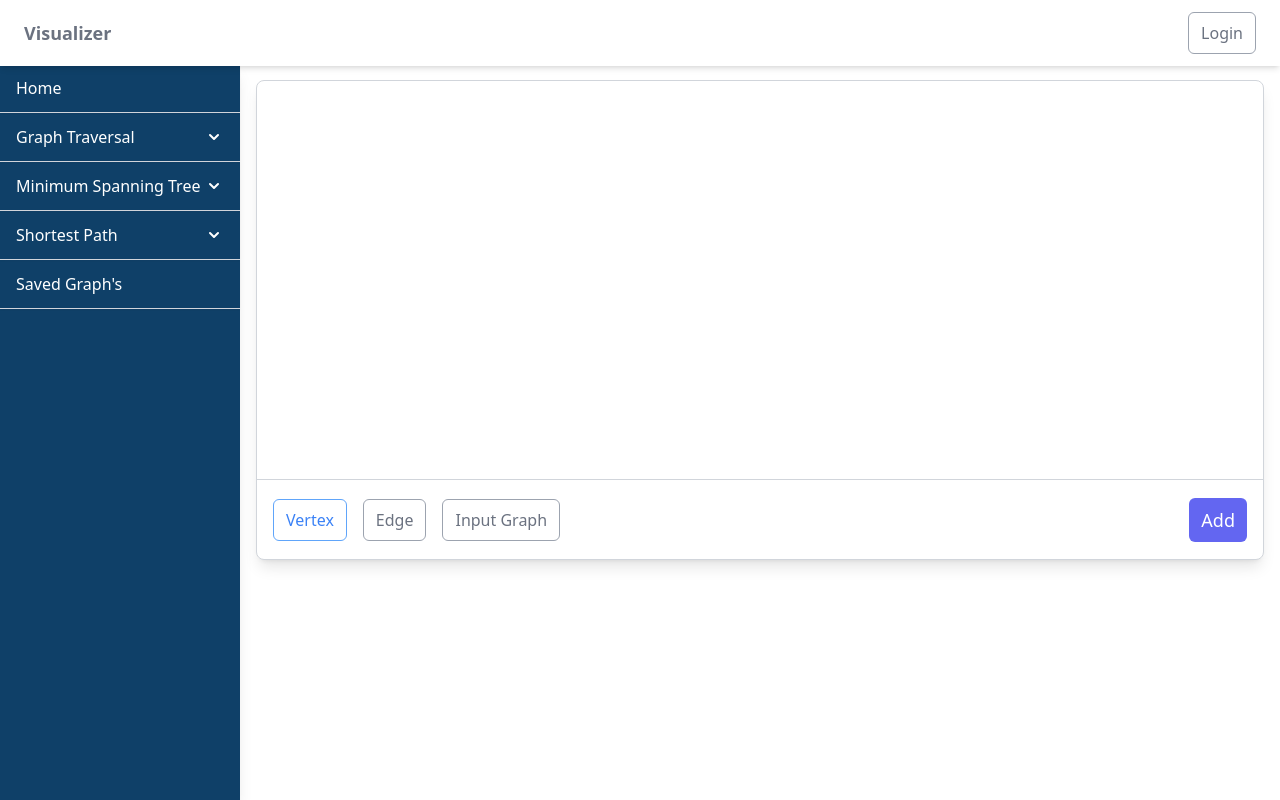
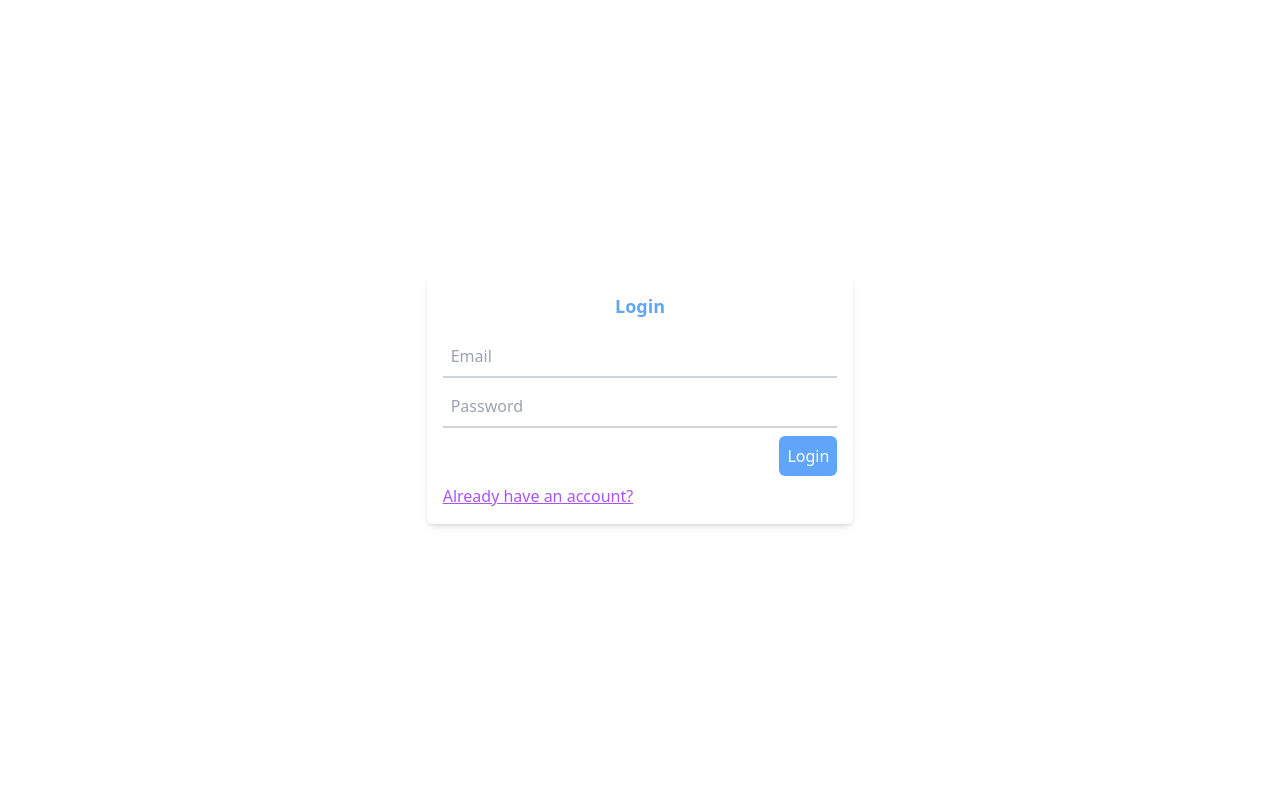
Before and after one commit to ArindamManna/visualizer, a React (Create React App) app: page / in a window 1280 px wide. Built offline with nearby package versions, Linux system fonts and the light colour scheme.

Commit message:
login logout

```diff
--- a/package.json
+++ b/package.json
@@ -7,6 +7,7 @@
     "@testing-library/jest-dom": "^5.16.5",
     "@testing-library/react": "^13.4.0",
     "@testing-library/user-event": "^13.5.0",
+    "axios": "^1.4.0",
     "react": "^18.2.0",
     "react-dom": "^18.2.0",
     "react-icons": "^4.8.0",
--- /dev/null
+++ b/src/Api/ApiHelperfunction.js
@@ -0,0 +1,41 @@
+import axios from "axios";
+
+
+let API_URL = "";
+
+let hostname = window.location.hostname;
+if (hostname == "localhost" || hostname == "127.0.0.1") {
+  // API_URL = "http://localhost:9000/api/v1/";
+  API_URL = "http://localhost:4000/api/";
+}
+export { API_URL };
+
+export const ApiHelperFunction = async (data) => {
+  const { urlPath, method, formData } = data;
+
+  var config = {
+    method: `${method}`,
+    url: `${API_URL}${urlPath}`,
+    headers: {
+      // Accept: "application/json",
+      "Content-Type":  "application/json",
+      authorization: "Bearer " + localStorage.getItem("token"),
+    },
+    data: formData,
+  };
+
+  let responseData = "";
+
+  await axios(config)
+    .then(function (response) {
+      responseData = response;
+    })
+
+    .catch(function (error) {
+      let temp = error;
+      responseData = temp.response.data;
+      alert("Something went wrong")
+    });
+
+  return responseData?.data;
+};
--- a/src/Page/Home.jsx
+++ b/src/Page/Home.jsx
@@ -1,13 +1,38 @@
-import React, { Children } from 'react'
+import React, { Children, useEffect } from 'react'
 import GrafEdit from '../components/GrafEdit'
 import Layout from '../components/Layout'
+import { useDispatch, useSelector } from 'react-redux';
+// import Signup from './Signup';
+import { updateGlobalState } from '../Redux/GlobalSlice';
+import { ApiHelperFunction } from '../Api/ApiHelperfunction';
+import Login from './Login';
 
 function Home() {
+    const { token } = useSelector((state) => {
+        const { token } = state.GlobalSlice;
+        return { token }
+    })
+    const dispatch =useDispatch()
+
+
+    useEffect(()=>{
+        if (token) {
+            ApiHelperFunction({ urlPath: "user", method: "get" }).then((res)=>{
+                if (res?.email) {
+                    dispatch(updateGlobalState({
+                        name:res?.name,
+                        email:res?.email,
+                        savedGraphList:res?.graphList
+                    }))
+                }
+
+            })
+        }
+    },[token])
     return (
-        <Layout>
-
-            <GrafEdit/>
-        </Layout>
+        <>
+            {token ? <Layout> <GrafEdit /></Layout> : <Login />}
+        </>
     )
 }
 
--- /dev/null
+++ b/src/Page/Login.jsx
@@ -0,0 +1,49 @@
+import React, { useState } from 'react'
+import { Link } from 'react-router-dom'
+import { ApiHelperFunction } from '../Api/ApiHelperfunction';
+import { useDispatch } from 'react-redux';
+import { updateGlobalState } from '../Redux/GlobalSlice';
+
+function Login() {
+
+  const [formData, setFormData] = useState({})
+  const  dispatch=useDispatch()
+  const onchange = (e) => {
+    const { name, value } = e.target;
+    setFormData(prev => ({ ...prev, [name]: value }))
+  }
+  const signup = async (e) => {
+    e.preventDefault()
+    // e.preventDefault();
+    let res = await ApiHelperFunction({ urlPath: "user/login", method: "post", formData })
+    console.log(res,"sdff");
+    if (res?.token) {
+      localStorage.setItem("token",res?.token)
+      dispatch(updateGlobalState({token:res?.token}))
+    }
+  }
+
+  return (
+    <>
+      <div className='h-screen w-screen flex justify-center items-center'>
+
+        <form onSubmit={signup} className='p-4 rounded-md shadow-md border-gray-200 w-4/12'>
+          <h2 className='text-blue-400 text-center mb-4 text-lg font-bold'>Login</h2>
+
+          {/* <input type="text" required name='name' onChange={onchange} placeholder='Name' className='w-full bg-transparent border-b-2 border-gray-300 p-2 text-gray-400 mb-2' /> */}
+          <input type="email" name='email' onChange={onchange} required placeholder='Email' className='w-full bg-transparent border-b-2 border-gray-300 p-2 text-gray-400 mb-2' />
+          <input type="password" name='password' onChange={onchange} required placeholder='Password' className='w-full bg-transparent border-b-2 border-gray-300 p-2 text-gray-400 mb-2' />
+          <div className='flex justify-end mb-2'>
+
+            <button type='submit' className='text-white p-2 rounded-md bg-blue-400 hover:bg-blue-500'>Login</button>
+          </div>
+          <Link to={"/signup"} className='text-center text-purple-500 underline'>
+            Already have an account?
+          </Link>
+        </form>
+      </div>
+    </>
+  )
+}
+
+export default Login
--- /dev/null
+++ b/src/Page/Signup.jsx
@@ -0,0 +1,49 @@
+import React, { useState } from 'react'
+import { Link } from 'react-router-dom'
+import { ApiHelperFunction } from '../Api/ApiHelperfunction';
+import { useDispatch } from 'react-redux';
+import { updateGlobalState } from '../Redux/GlobalSlice';
+
+function Signup() {
+
+  const [formData, setFormData] = useState({})
+  const  dispatch=useDispatch()
+  const onchange = (e) => {
+    const { name, value } = e.target;
+    setFormData(prev => ({ ...prev, [name]: value }))
+  }
+  const signup = async (e) => {
+    e.preventDefault()
+    // e.preventDefault();
+    let res = await ApiHelperFunction({ urlPath: "user/signup", method: "post", formData })
+    console.log(res,"sdff");
+    if (res?.token) {
+      localStorage.setItem("token",res?.token)
+      dispatch(updateGlobalState({token:res?.token}))
+    }
+  }
+
+  return (
+    <>
+      <div className='h-screen w-screen flex justify-center items-center'>
+
+        <form onSubmit={signup} className='p-4 rounded-md shadow-md border-gray-200 w-4/12'>
+          <h2 className='text-blue-400 text-center mb-4 text-lg font-bold'>SignUp</h2>
+
+          <input type="text" required name='name' onChange={onchange} placeholder='Name' className='w-full bg-transparent border-b-2 border-gray-300 p-2 text-gray-400 mb-2' />
+          <input type="email" name='email' onChange={onchange} required placeholder='Email' className='w-full bg-transparent border-b-2 border-gray-300 p-2 text-gray-400 mb-2' />
+          <input type="password" name='password' onChange={onchange} required placeholder='Password' className='w-full bg-transparent border-b-2 border-gray-300 p-2 text-gray-400 mb-2' />
+          <div className='flex justify-end mb-2'>
+
+            <button type='submit' className='text-white p-2 rounded-md bg-blue-400 hover:bg-blue-500'>SignUp</button>
+          </div>
+          <Link to={"/"} className='text-center text-purple-500 underline'>
+            Already have an account?
+          </Link>
+        </form>
+      </div>
+    </>
+  )
+}
+
+export default Signup
--- a/src/Redux/GlobalSlice.js
+++ b/src/Redux/GlobalSlice.js
@@ -15,6 +15,7 @@ export const GlobalSlice = createSlice({
     // currentStatus:{
 
     // }
+    token:localStorage.getItem("token")
   },
 
   reducers: {
--- a/src/components/Navbar.jsx
+++ b/src/components/Navbar.jsx
@@ -1,16 +1,30 @@
 import React from 'react'
+import { useDispatch, useSelector } from 'react-redux';
+import { updateGlobalState } from '../Redux/GlobalSlice';
 
 function Navbar() {
+  const { name } = useSelector((state) => {
+    const { name } = state.GlobalSlice;
+    return { name }
+  })
+  const dispatch = useDispatch()
+  const logout = () => {
+    localStorage.removeItem("token")
+    dispatch(updateGlobalState({token:null}))
+  }
   return (
     <header className='w-full py-3 px-6 bg-white shadow-md flex justify-between items-center fixed top-0 left-0'>
-            <h3 className='text-lg text-gray-500 font-bold'>
-                Visualizer
-            </h3>
-            <div className="right">
-                <button className='btn'>
-                    Login
-                </button>
-            </div>
+      <h3 className='text-lg text-gray-500 font-bold'>
+        Visualizer
+      </h3>
+      <div className="right flex items-center gap-4">
+        <p className='font-medium'>
+          Hi, {name}
+        </p>
+        <button onClick={logout} className='px-3 py-2 text-base rounded-md border border-red-400 text-red-500 hover:text-red-500 hover:border-red-400 '>
+          Log out
+        </button>
+      </div>
     </header>
   )
 }
--- a/src/routes/AppRouter.js
+++ b/src/routes/AppRouter.js
@@ -3,12 +3,20 @@ import { Route, Routes } from 'react-router-dom'
 import Home from '../Page/Home'
 import Algo from '../Page/Algo'
 import NotFoundPage from '../Page/NotFoundPage'
+import Signup from '../Page/Signup'
+import { useSelector } from 'react-redux'
 
 function AppRouter() {
+    const { token } = useSelector((state) => {
+        const { token } = state.GlobalSlice;
+        return { token }
+    })
     return (
         <>
             <Routes>
+                {!token && <Route exact={true} path="/signup" element={<Signup />} />}
                 <Route exact={true} path="/" element={<Home />} />
+
                 <Route exact={true} path="/bfs" element={<Algo />} />
                 <Route exact={true} path="/dfs" element={<Algo />} />
                 <Route exact={true} path="/prim" element={<Algo />} />
```
Also changed, not shown: 1 other file (tests, documents, lock files or other folders).
